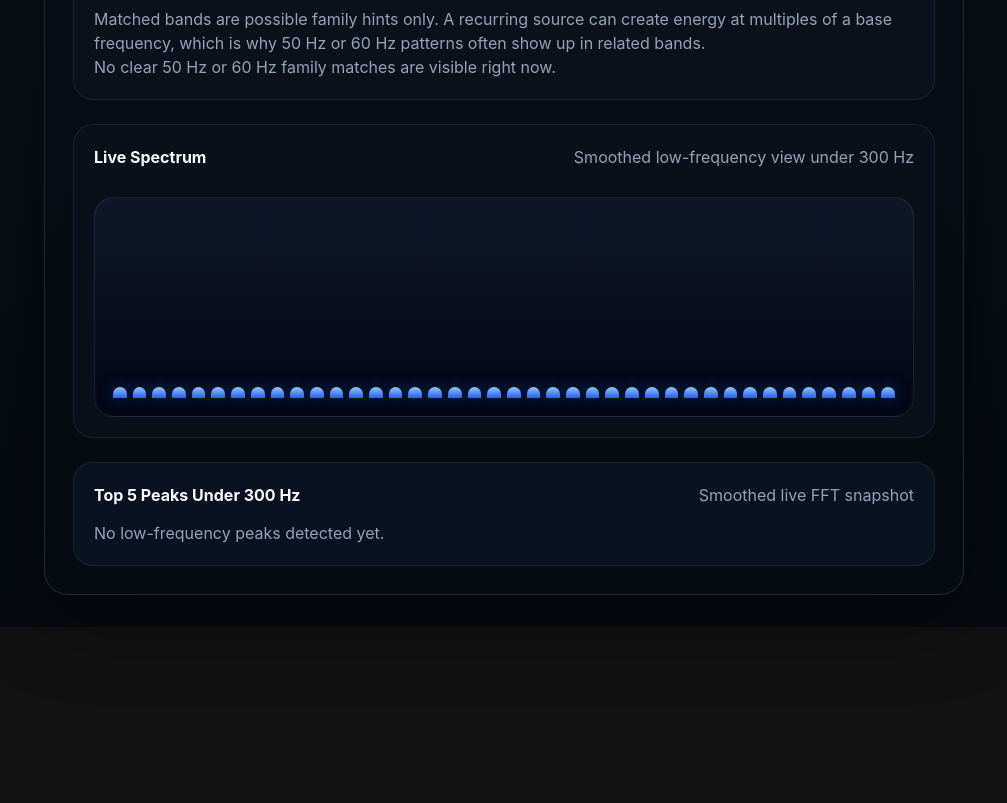
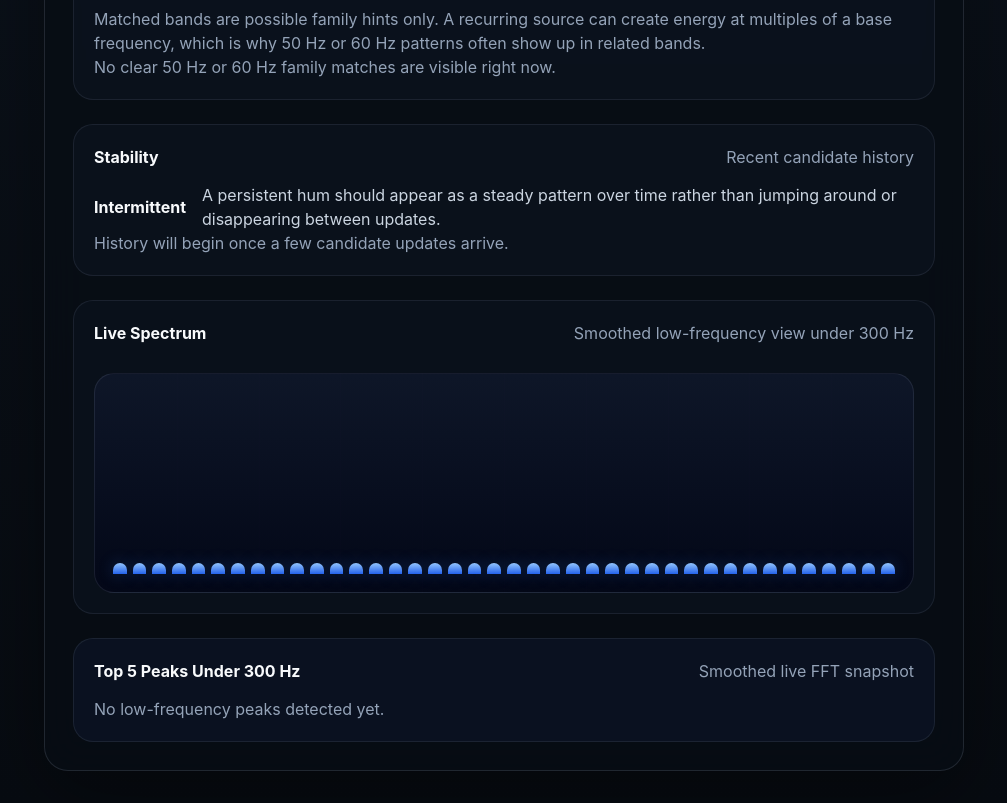
Before and after one commit to GrantPennington/HumSniper, a React (Vite) app: page / in a window 1280 px wide. Shown: the part 860-1663 px from the top of the page, without its empty margins (136-1143 px from the left). Before the commit the page ends 1487 px from the top, so only its background shows below. Built offline with nearby package versions, Linux system fonts and the light colour scheme.

Commit message:
Frequency candidate history strip

```diff
--- a/src/App.tsx
+++ b/src/App.tsx
@@ -29,6 +29,16 @@ type HumFamily = {
   combinedScore: number;
   explanation: string;
 };
+
+type CandidateHistoryEntry = {
+  timestamp: number;
+  candidateFrequencyHz: number | null;
+  confidencePercent: number;
+  status: HumStatus;
+  familyLabel: string | null;
+};
+
+type StabilityState = 'stable' | 'drifting' | 'intermittent';
 
 type MainsBandReading = {
   frequencyHz: number;
@@ -69,6 +79,7 @@ const SMOOTHING_DECAY = 0.82;
 const PERSISTENCE_SAMPLE_INTERVAL_MS = 120;
 const PERSISTENCE_WINDOW_SAMPLES = 32;
 const HARMONIC_TOLERANCE_HZ = 10;
+const CANDIDATE_HISTORY_LIMIT = 24;
 const MAINS_HUM_BANDS = [50, 60, 100, 120, 150, 180, 240] as const;
 const HARMONIC_FAMILIES = [
   { baseFrequencyHz: 50 as const, harmonicBandsHz: [50, 100, 150, 200, 250] },
@@ -177,6 +188,37 @@ function buildHumFamilies(candidates: PersistentCandidate[]) {
     .sort((left, right) => right.combinedScore - left.combinedScore);
 }
 
+function deriveStabilityState(history: CandidateHistoryEntry[]): StabilityState {
+  const recentHistory = history.slice(-12);
+
+  if (recentHistory.length < 4) {
+    return 'intermittent';
+  }
+
+  const activeEntries = recentHistory.filter((entry) => entry.candidateFrequencyHz !== null);
+
+  if (activeEntries.length / recentHistory.length < 0.65) {
+    return 'intermittent';
+  }
+
+  const frequencies = activeEntries
+    .map((entry) => entry.candidateFrequencyHz)
+    .filter((frequency): frequency is number => frequency !== null);
+  const minFrequency = Math.min(...frequencies);
+  const maxFrequency = Math.max(...frequencies);
+  const spreadHz = maxFrequency - minFrequency;
+
+  if (spreadHz <= 8) {
+    return 'stable';
+  }
+
+  if (spreadHz <= 25) {
+    return 'drifting';
+  }
+
+  return 'intermittent';
+}
+
 function App() {
   const [activeView, setActiveView] = useState<AppView>('monitor');
   const [isListening, setIsListening] = useState(false);
@@ -188,6 +230,8 @@ function App() {
   const [bars, setBars] = useState<number[]>(() => Array.from({ length: BAR_COUNT }, () => 0));
   const [humCandidate, setHumCandidate] = useState<HumCandidate>(emptyCandidate);
   const [persistentCandidates, setPersistentCandidates] = useState<PersistentCandidate[]>([]);
+  const [humFamilies, setHumFamilies] = useState<HumFamily[]>([]);
+  const [candidateHistory, setCandidateHistory] = useState<CandidateHistoryEntry[]>([]);
   const [settings, setSettings] = useState<DetectionSettings>(DETECTION_PRESETS.Balanced);
   const [mainsBands, setMainsBands] = useState<MainsBandReading[]>(
     MAINS_HUM_BANDS.map((frequencyHz) => ({
@@ -216,6 +260,8 @@ function App() {
     setBars(Array.from({ length: BAR_COUNT }, () => 0));
     setHumCandidate(emptyCandidate);
     setPersistentCandidates([]);
+    setHumFamilies([]);
+    setCandidateHistory([]);
     setMainsBands(
       MAINS_HUM_BANDS.map((frequencyHz) => ({
         frequencyHz,
@@ -251,8 +297,8 @@ function App() {
   const applyPreset = (preset: DetectionSettings) => {
     setSettings(preset);
   };
-
-  const humFamilies = buildHumFamilies(persistentCandidates);
+  const stabilityState = deriveStabilityState(candidateHistory);
+  const latestHistoryEntry = candidateHistory.at(-1) ?? null;
 
   const startListening = async () => {
     if (isListening) {
@@ -437,21 +483,37 @@ function App() {
             return right.averageStrength - left.averageStrength;
           });
 
+          const nextHumFamilies = buildHumFamilies(nextPersistentCandidates);
+
           setPersistentCandidates(
             nextPersistentCandidates.slice(0, PERSISTENT_CANDIDATE_COUNT),
           );
+          setHumFamilies(nextHumFamilies);
 
           const mainCandidate =
             nextPersistentCandidates.find((candidate) => !candidate.excludedByRumbleFilter) ?? null;
           const candidateFrequencyHz = mainCandidate?.frequencyHz ?? null;
           const confidencePercent = mainCandidate?.confidencePercent ?? 0;
           const nearestMainsBandHz = mainCandidate?.nearestMainsBandHz ?? null;
+          const status = classifyHumCandidate(confidencePercent);
 
           setHumCandidate({
             frequencyHz: candidateFrequencyHz,
             confidencePercent,
-            status: classifyHumCandidate(confidencePercent),
+            status,
             nearestMainsBandHz,
+          });
+
+          setCandidateHistory((currentHistory) => {
+            const nextHistoryEntry: CandidateHistoryEntry = {
+              timestamp: Date.now(),
+              candidateFrequencyHz,
+              confidencePercent,
+              status,
+              familyLabel: nextHumFamilies[0]?.label ?? null,
+            };
+
+            return [...currentHistory, nextHistoryEntry].slice(-CANDIDATE_HISTORY_LIMIT);
           });
 
           setMainsBands(
@@ -658,6 +720,65 @@ function App() {
               )}
             </section>
 
+            <section className="history-panel">
+              <div className="section-heading">
+                <h2>Stability</h2>
+                <span>Recent candidate history</span>
+              </div>
+
+              <div className="history-summary">
+                <strong>{stabilityState}</strong>
+                <span>
+                  A persistent hum should appear as a steady pattern over time rather than jumping
+                  around or disappearing between updates.
+                </span>
+              </div>
+
+              {candidateHistory.length > 0 ? (
+                <>
+                  <div className="history-strip" aria-label="Recent hum candidate history">
+                    {candidateHistory.map((entry) => (
+                      <div
+                        key={entry.timestamp}
+                        className={`history-tick ${
+                          entry.candidateFrequencyHz === null
+                            ? 'history-tick-empty'
+                            : entry.familyLabel !== null
+                              ? 'history-tick-family'
+                              : ''
+                        }`}
+                        style={{
+                          height: `${Math.max(22, (entry.confidencePercent / 100) * 72)}px`,
+                        }}
+                        title={
+                          entry.candidateFrequencyHz !== null
+                            ? `${entry.candidateFrequencyHz.toFixed(1)} Hz, ${entry.confidencePercent}%`
+                            : 'No clear candidate'
+                        }
+                      />
+                    ))}
+                  </div>
+
+                  <div className="history-caption-row">
+                    <span>Older</span>
+                    <span>
+                      Latest:{' '}
+                      {latestHistoryEntry !== null && latestHistoryEntry.candidateFrequencyHz !== null
+                        ? `${latestHistoryEntry.candidateFrequencyHz.toFixed(1)} Hz`
+                        : 'No clear candidate'}
+                    </span>
+                  </div>
+
+                  <p className="history-note">
+                    Blue ticks mark candidate updates. Brighter ticks indicate a possible harmonic
+                    family was active for that reading.
+                  </p>
+                </>
+              ) : (
+                <p className="empty-state">History will begin once a few candidate updates arrive.</p>
+              )}
+            </section>
+
             <section className="visualizer-panel">
               <div className="section-heading">
                 <h2>Live Spectrum</h2>
--- a/src/styles.css
+++ b/src/styles.css
@@ -427,6 +427,70 @@ h2 {
   margin-top: 6px;
 }
 
+.history-panel {
+  padding: 20px;
+  border-radius: 20px;
+  background: rgba(13, 20, 33, 0.72);
+  border: 1px solid rgba(148, 163, 184, 0.12);
+}
+
+.history-summary {
+  display: flex;
+  justify-content: space-between;
+  gap: 16px;
+  align-items: center;
+  margin-top: 12px;
+  color: #cbd5e1;
+}
+
+.history-summary strong {
+  color: #f8fafc;
+  text-transform: capitalize;
+}
+
+.history-strip {
+  display: flex;
+  align-items: end;
+  gap: 6px;
+  min-height: 84px;
+  margin-top: 16px;
+  padding: 14px;
+  border-radius: 16px;
+  background: rgba(30, 41, 59, 0.68);
+  border: 1px solid rgba(148, 163, 184, 0.12);
+}
+
+.history-tick {
+  flex: 1;
+  min-width: 0;
+  border-radius: 999px;
+  background: linear-gradient(180deg, #7dd3fc 0%, #2563eb 100%);
+  box-shadow: 0 0 12px rgba(59, 130, 246, 0.18);
+}
+
+.history-tick-family {
+  background: linear-gradient(180deg, #bfdbfe 0%, #1d4ed8 100%);
+}
+
+.history-tick-empty {
+  background: rgba(71, 85, 105, 0.82);
+  box-shadow: none;
+}
+
+.history-caption-row {
+  display: flex;
+  justify-content: space-between;
+  gap: 12px;
+  margin-top: 10px;
+  color: #94a3b8;
+  font-size: 0.9rem;
+}
+
+.history-note {
+  margin-top: 12px;
+  color: #94a3b8;
+}
+
 .analysis-panel {
   padding: 20px;
   border-radius: 20px;
@@ -578,4 +642,9 @@ h2 {
   .family-item {
     grid-template-columns: 1fr;
   }
+
+  .history-summary {
+    flex-direction: column;
+    align-items: flex-start;
+  }
 }
```
Also changed, not shown: 4 other files (tests, documents, lock files or other folders).
